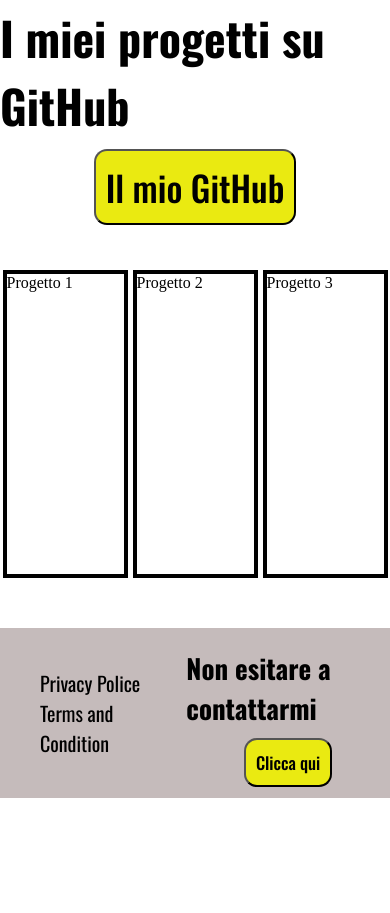
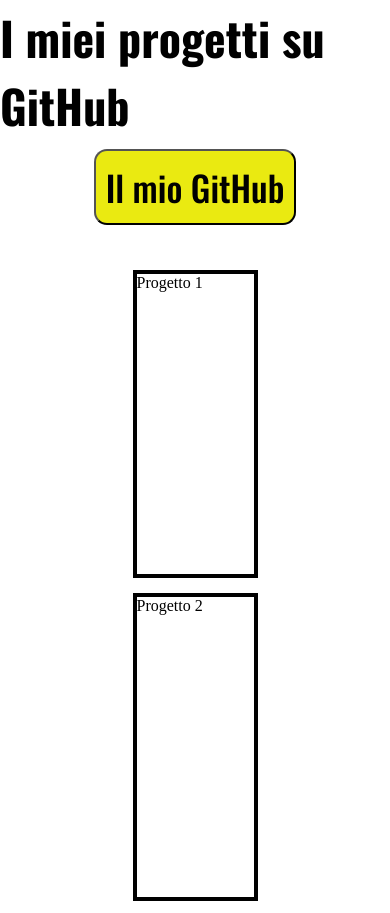
Before and after one commit to giacomomontepino/ilmiosito, a plain HTML site: page index.html in a window 390 px wide. Shown: the part 3028-3941 px from the top of the page. Before the commit the page ends 3826 px from the top, so only its background shows below. Drawn offline with nearby package versions, Linux system fonts and the light colour scheme.

Commit message:
ho reso responsive i <projects>

```diff
--- a/css/style.css
+++ b/css/style.css
@@ -1,6 +1,6 @@
 *{
-    margin: 0;
-    padding: 0;
+    margin: 0px;
+    padding: 0px;
 }
 
 header .navi {
@@ -236,6 +236,14 @@
     display: flex;
     justify-content: space-around;
     margin-bottom: 50px;
+    width: auto;
+}
+@media screen and (max-width: 730px){
+    .projects{
+        display: flex;
+        flex-direction: column;
+        align-items: center;
+    }
 }
 .projects .box{
     border: 4px solid black;
```
